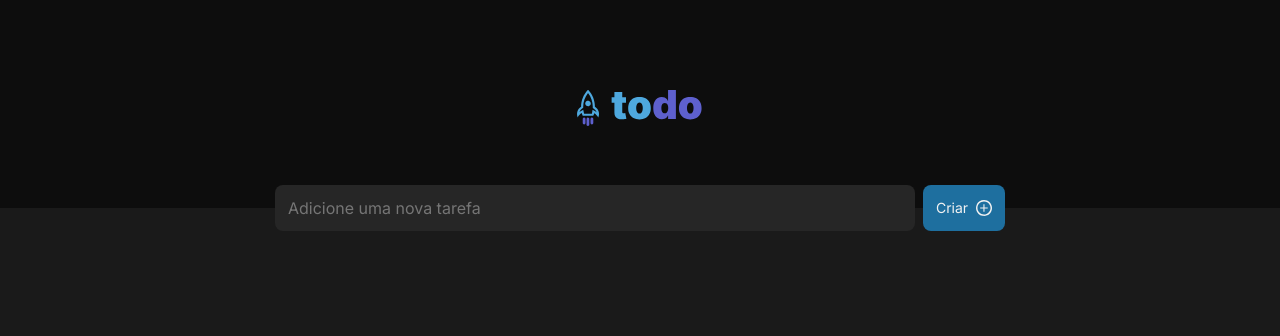
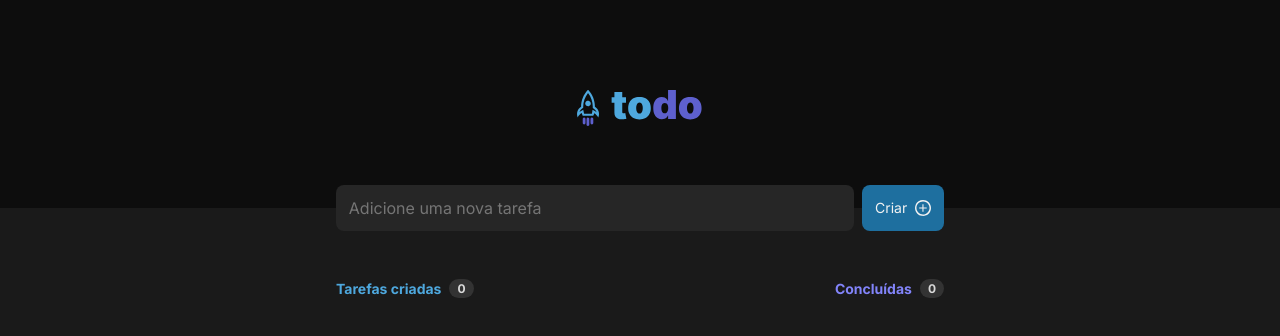
Before and after one commit to Marcos-afk/to-do-list-reactjs, a React (Vite) app: page / in a window 1280 px wide. Shown: the top 336 px of the page. Built offline with nearby package versions, Linux system fonts and the light colour scheme.

Commit message:
:sparkles: add counters component

```diff
--- a/src/App.tsx
+++ b/src/App.tsx
@@ -1,3 +1,4 @@
+import { Counters } from './components/Counters';
 import { Header } from './components/Header';
 import { SearchBar } from './components/SearchBar';
 
@@ -7,6 +8,7 @@ export const App = () => {
       <Header />
       <main>
         <SearchBar />
+        <Counters />
       </main>
     </div>
   );
--- /dev/null
+++ b/src/components/Counters/index.tsx
@@ -0,0 +1,17 @@
+import styles from './styles.module.scss';
+
+export const Counters = () => {
+  return (
+    <div className={styles.counters}>
+      <div className={styles.tasks}>
+        <strong className={styles.tasksCreated}>Tarefas criadas</strong>
+        <span>0</span>
+      </div>
+
+      <div className={styles.tasks}>
+        <strong className={styles.completedTasks}>Concluídas</strong>
+        <span>0</span>
+      </div>
+    </div>
+  );
+};
--- /dev/null
+++ b/src/components/Counters/styles.module.scss
@@ -0,0 +1,30 @@
+.counters {
+  display: flex;
+  justify-content: space-between;
+  margin-top: 3rem;
+}
+
+.tasks {
+  display: flex;
+  align-items: center;
+  gap: 0.5rem;
+}
+
+.tasks span {
+  background: var(--gray-400);
+  color: var(--gray-200);
+  font-size: 0.75rem;
+  font-weight: 700;
+  padding: 0.125rem 0.5rem;
+  border-radius: 2rem;
+}
+
+.tasksCreated {
+  color: var(--blue);
+  font-size: 0.875rem;
+}
+
+.completedTasks {
+  color: var(--purple);
+  font-size: 0.875rem;
+}
--- a/src/components/Header/styles.module.scss
+++ b/src/components/Header/styles.module.scss
@@ -2,7 +2,6 @@
   display: flex;
   background: var(--gray-700);
   padding: 5rem 0;
-  align-items: center;
   justify-content: center;
 }
 
--- a/src/components/SearchBar/styles.module.scss
+++ b/src/components/SearchBar/styles.module.scss
@@ -1,14 +1,12 @@
 .searchBar {
   display: flex;
-  flex-direction: row;
   align-items: center;
-  justify-content: center;
   gap: 0.5rem;
   margin-top: calc(0px - 1.8rem + 6px);
 }
 
 .searchBar input[type='text'] {
-  width: 40rem;
+  width: 100%;
   padding: 0.8rem;
   border-radius: 0.5rem;
   border: 0;
@@ -25,7 +23,6 @@
 .searchBar button {
   display: flex;
   align-items: center;
-  justify-content: center;
   gap: 0.5rem;
   padding: 0.8rem;
   border-radius: 0.5rem;
@@ -38,18 +35,3 @@
   font-size: 0.875rem;
   line-height: 140%;
 }
-
-@media (max-width: 768px) {
-  .searchBar {
-    flex-direction: column;
-    gap: 1rem;
-  }
-
-  .searchBar input[type='text'] {
-    width: 70%;
-  }
-
-  .searchBar button {
-    width: 25%;
-  }
-}
--- a/src/global.scss
+++ b/src/global.scss
@@ -40,6 +40,14 @@ button {
   font-size: 1rem;
 }
 
+main {
+  max-width: 40rem;
+  display: grid;
+  grid-template-columns: 1fr;
+  margin: 0 auto;
+  padding: 0 1rem;
+}
+
 @media (max-width: 768px) {
   html {
     font-size: 87.5%;
```
